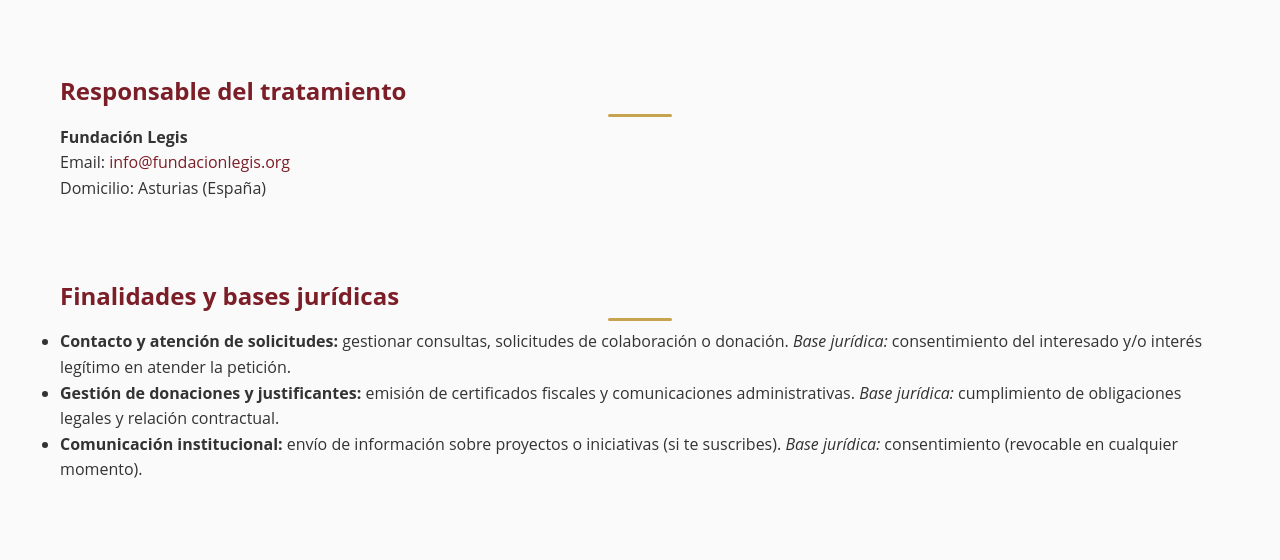
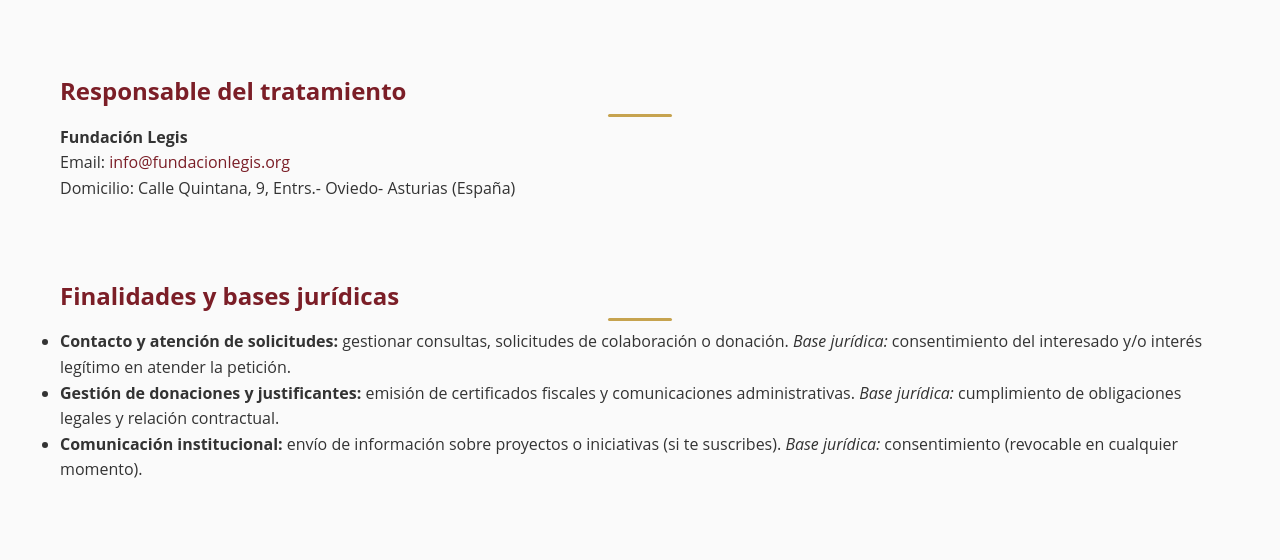
Before and after one commit to elmaigor/fundacion-legis-v2, a plain HTML site: page privacidad.html in a window 1280 px wide. Shown: the part 205-765 px from the top of the page. Drawn offline with Linux system fonts and the light colour scheme.

Commit message:
Update privacidad.html

```diff
--- a/privacidad.html
+++ b/privacidad.html
@@ -34,7 +34,7 @@
     <h2>Responsable del tratamiento</h2>
     <p><strong>Fundación Legis</strong><br>
       Email: <a href="mailto:info@fundacionlegis.org">info@fundacionlegis.org</a><br>
-      Domicilio: Asturias (España) <!-- añade dirección completa si procede --></p>
+      Domicilio: Calle Quintana, 9, Entrs.- Oviedo- Asturias (España)</p>
   </section>
 
   <section class="section">
```
